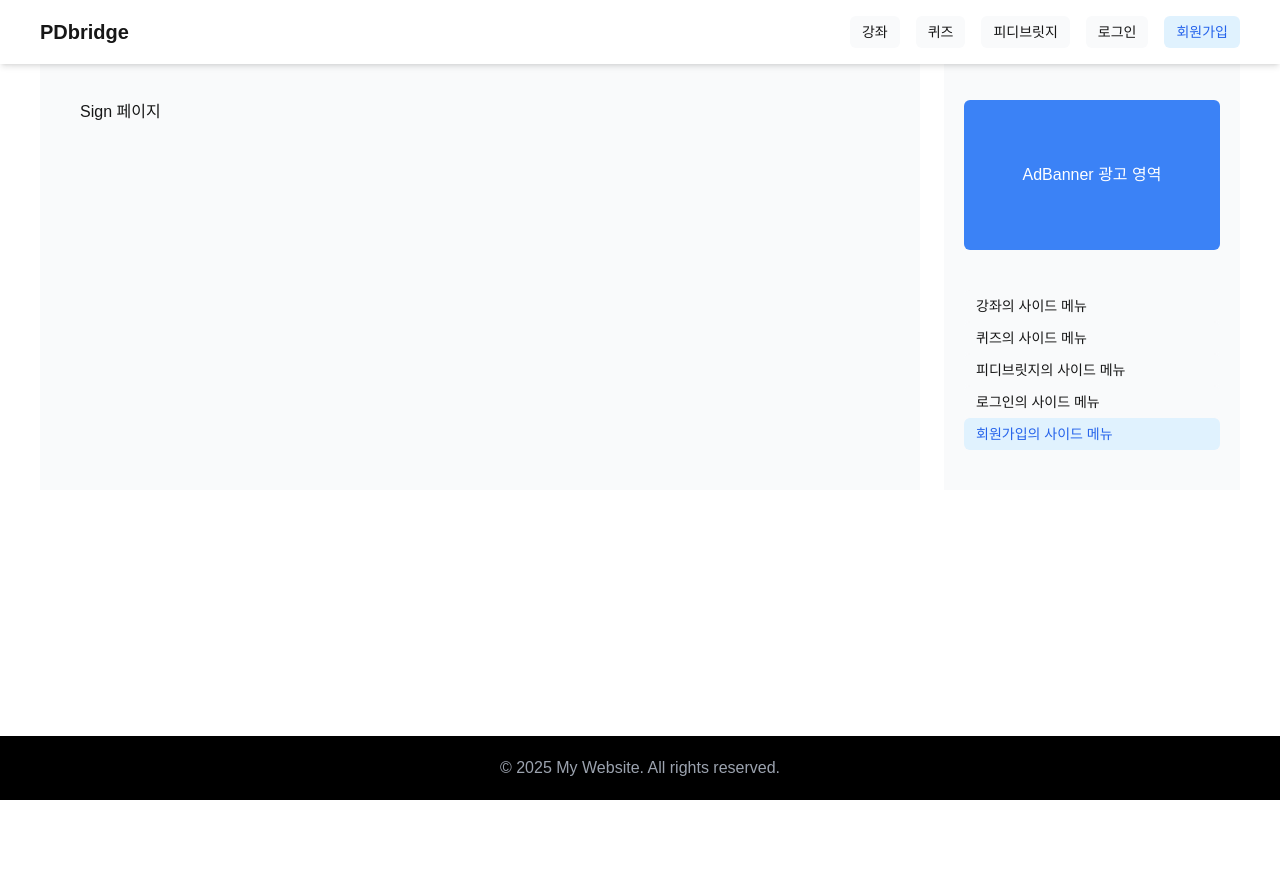
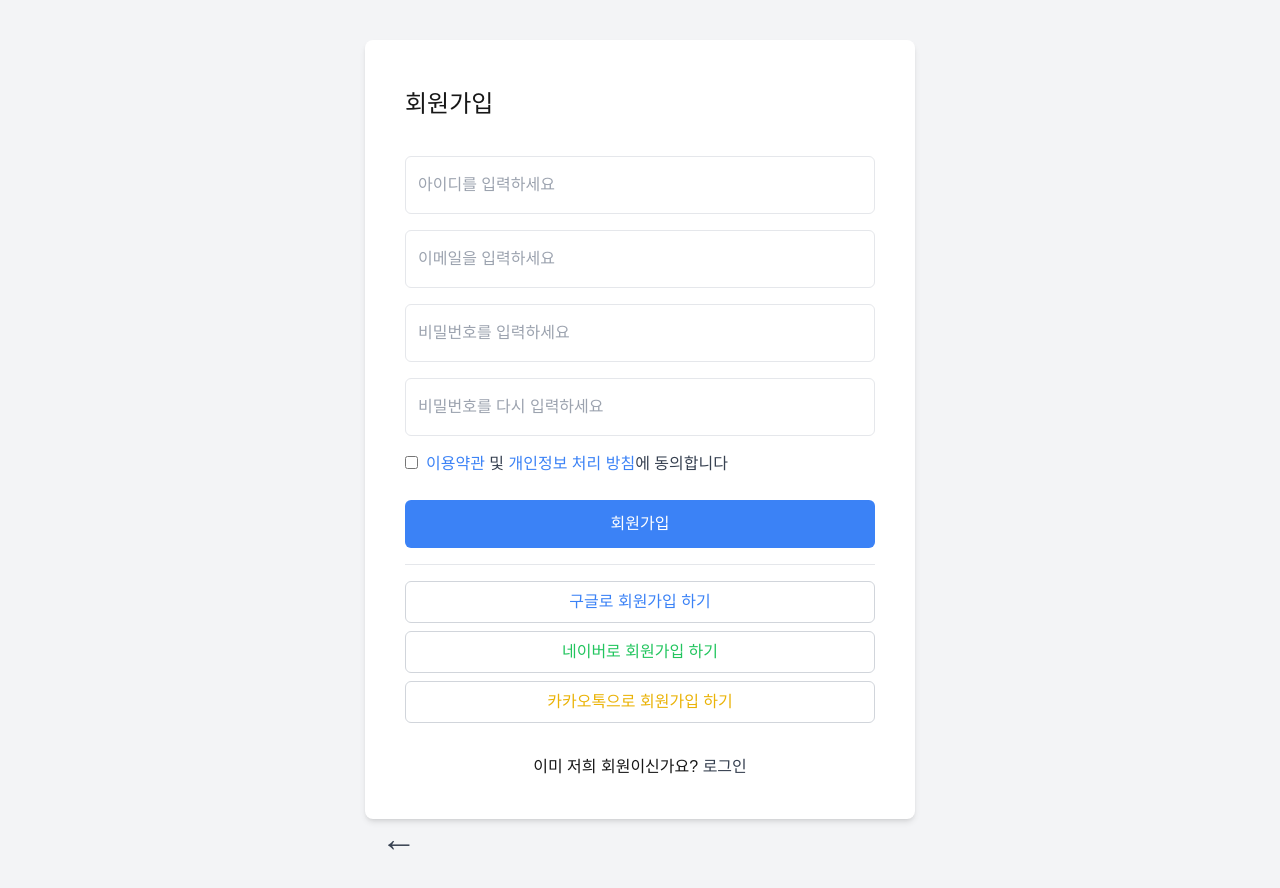
Before and after one commit to happyarche/pdbridge, a Next.js app: page /auth/signup in a window 1280 px wide. Shown: the top 888 px of the page. Before the commit the page ends 800 px from the top, so only its background shows below. Built offline with nearby package versions, Linux system fonts and the light colour scheme.

Commit message:
로그인 회원가입 완료

```diff
--- a/src/app/auth/login/page.tsx
+++ b/src/app/auth/login/page.tsx
@@ -1,8 +1,48 @@
+import Link from "next/link";
+
 export default function Page() {
     return (
 
         <div className="p-10">
-            <p>Login 페이지</p>
+            <div className="bg-white rounded-lg shadow-md p-10" style={{ width: '550px' }}>
+            <p className="text-2xl font-normal mt-2 mb-9">로그인</p>
+                <form>
+                    <div className="mb-4">
+                        <input type="email" id="email" placeholder="이메일을 입력하세요"  className="w-full px-3 py-4 border rounded-md" />
+                    </div>
+                    <div className="mb-4">
+                        <input type="password" id="password" placeholder="비밀번호를 입력하세요" className="w-full px-3 py-4 border rounded-md" />
+                    </div>
+                    <div className="flex justify-between items-center mb-4">
+                        <div>
+                            <input type="checkbox" id="rememberMe" className="mr-2" />
+                            <label htmlFor="rememberMe" className="text-gray-700">로그인 유지하기</label>
+                        </div>
+                        <div>
+                            <Link href="/auth/forgot-password" className="text-blue-500 hover:underline">비밀번호 찾기</Link>
+                        </div>
+                    </div>
+                    <button type="submit" className="w-full bg-blue-500 text-white py-3 rounded-md hover:bg-blue-600">로그인</button>
+                    <hr className="my-4" />
+                    <div className="flex justify-between mt-4">
+                        <button className="w-full bg-white text-blue-500 py-2 rounded-md border border-gray-300 hover:border-blue-500">구글로 로그인 하기</button>
+                    </div>
+                    <div>
+                        <button className="w-full bg-white text-green-500 py-2 rounded-md border border-gray-300 hover:border-green-500 mt-2">네이버로 로그인 하기</button>
+                    </div>
+                    <div>
+                        <button className="w-full bg-white text-yellow-500 py-2 rounded-md border border-gray-300 hover:border-yellow-500 mt-2">카카오톡으로 로그인 하기</button>
+                    </div>
+                    <p className="text-center mt-8">아직 저희 회원이 아니신가요?  <Link href="/auth/signup" className="text-gray-700  hover:text-blue-500 hover:font-bold">회원가입</Link></p>
+
+                </form>
+            </div>
+
+
+            <Link href="/" className="text-gray-700 hover:text-black">
+                <span className="text-4xl ml-4 mt-2">&larr;</span>
+            </Link>
+
         </div>
 
 
--- a/src/app/auth/signup/page.tsx
+++ b/src/app/auth/signup/page.tsx
@@ -1,8 +1,53 @@
+import Link from "next/link";
+
 export default function Page() {
     return (
 
         <div className="p-10">
-            <p>Sign 페이지</p>
+            <div className="bg-white rounded-lg shadow-md p-10" style={{ width: '550px' }}>
+            <p className="text-2xl font-normal mt-2 mb-9">회원가입</p>
+                <form>
+                    <div className="mb-4">
+                        <input type="text" id="username" placeholder="아이디를 입력하세요" className="w-full px-3 py-4 border rounded-md" />
+                    </div>
+                    <div className="mb-4">
+                        <input type="email" id="email" placeholder="이메일을 입력하세요"  className="w-full px-3 py-4 border rounded-md" />
+                    </div>
+                    <div className="mb-4">
+                        <input type="password" id="password" placeholder="비밀번호를 입력하세요" className="w-full px-3 py-4 border rounded-md" />
+                    </div>
+                    <div className="mb-4">
+                        <input type="password" id="confirmPassword" placeholder="비밀번호를 다시 입력하세요" className="w-full px-3 py-4 border rounded-md" />
+                    </div>
+                    <div className="flex flex-col mb-4">
+                        <div className="mb-2">
+                            <input type="checkbox" id="terms" className="mr-2" />
+                            <label htmlFor="terms" className="text-gray-700">
+                                <Link href="/terms" className="text-blue-500 hover:underline">이용약관</Link> 및 <Link href="/privacy" className="text-blue-500 hover:underline">개인정보 처리 방침</Link>에 동의합니다
+                            </label>
+                        </div>
+                    </div>
+                    <button type="submit" className="w-full bg-blue-500 text-white py-3 rounded-md hover:bg-blue-600">회원가입</button>
+                    <hr className="my-4" />
+                    <div className="flex justify-between mt-4">
+                        <button className="w-full bg-white text-blue-500 py-2 rounded-md border border-gray-300 hover:border-blue-500">구글로 회원가입 하기</button>
+                    </div>
+                    <div>
+                        <button className="w-full bg-white text-green-500 py-2 rounded-md border border-gray-300 hover:border-green-500 mt-2">네이버로 회원가입 하기</button>
+                    </div>
+                    <div>
+                        <button className="w-full bg-white text-yellow-500 py-2 rounded-md border border-gray-300 hover:border-yellow-500 mt-2">카카오톡으로 회원가입 하기</button>
+                    </div>
+                    <p className="text-center mt-8">이미 저희 회원이신가요?  <Link href="/auth/login" className="text-gray-700 hover:text-blue-500 hover:font-bold">로그인</Link></p>
+
+                </form>
+            </div>
+
+
+            <Link href="/" className="text-gray-700 hover:text-black">
+                <span className="text-4xl ml-4 mt-2">&larr;</span>
+            </Link>
+
         </div>
 
 
--- a/src/app/layout.tsx
+++ b/src/app/layout.tsx
@@ -10,22 +10,31 @@ import { AdBanner } from "@/components/AdBanner";
 export default function RootLayout({ children }: { children: React.ReactNode }) {
   const pathname = usePathname();
   const isMainPage = pathname === "/";
+  const isLoginPage = pathname === "/auth/login";
+  const isSignUpPage = pathname === "/auth/signup";
+
+  if (isLoginPage || isSignUpPage) {
+    return (
+      <html lang="ko">
+        <body className="flex flex-col min-h-screen bg-gray-100">
+          <main className="flex-grow w-full flex justify-center items-center">
+            {children}
+          </main>
+        </body>
+      </html>
+    );
+  }
 
   return (
     <html lang="ko">
       <body className="flex flex-col min-h-screen">
-
         <header className="fixed top-0 left-0 w-full bg-white shadow-md z-50">
           <Header />
         </header>
-
-
-        <div className="flex flex-col flex-grow pt-[60px] min-h-screen ">
+        <div className="flex flex-col flex-grow pt-[60px] min-h-screen">
           <main className="flex-grow">
-            {isMainPage ? <MainLayout>{children}</MainLayout> : <Layout adSlot={<AdBanner/>}>{children}</Layout>}
+            {isMainPage ? <MainLayout>{children}</MainLayout> : <Layout adSlot={<AdBanner />}>{children}</Layout>}
           </main>
-
-
           <Footer />
         </div>
       </body>
```
